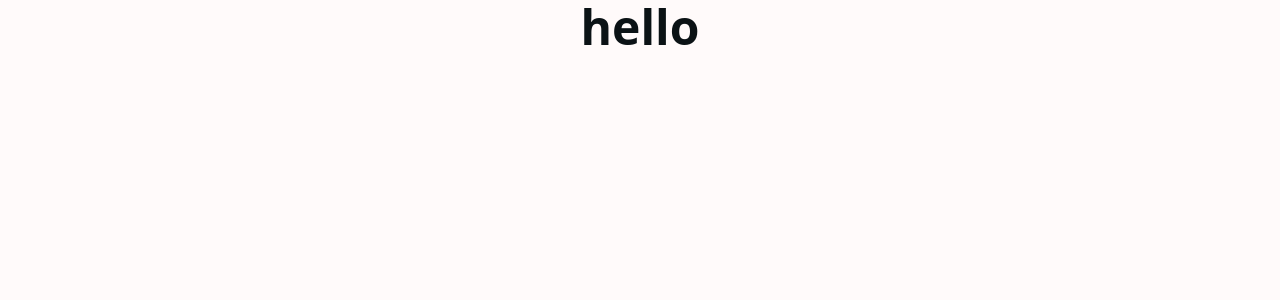
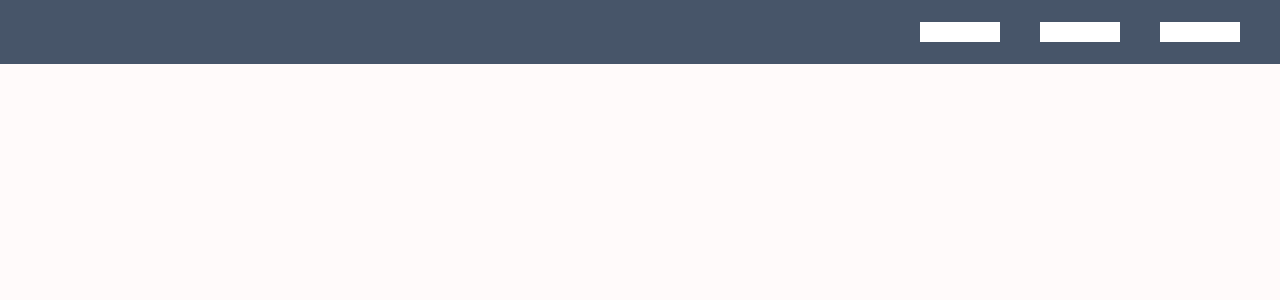
Before and after one commit to AndyKodehode/Portfolio2024, a Next.js app: page / in a window 1280 px wide. Shown: the top 300 px of the page. Built offline with nearby package versions, Linux system fonts and the light colour scheme.

Commit message:
tailwind fix

```diff
--- a/components/navigation/navbar.jsx
+++ b/components/navigation/navbar.jsx
@@ -4,8 +4,24 @@
 export function NavBar(){
 
     return(
-        <div className="w-full h-40 bg-black">
-          <h1>hello</h1>
+        <div className="w-screen h-16 bg-slate-600 flex flex-row items-center justify-end md:pr-7 lg:pr-10 pr-4" >
+          <div className="md:flex flex-row gap-10 hidden" >
+              <div className="w-20 h-5 bg-white ">
+
+              </div>
+
+              <div className="w-20 h-5 bg-white ">
+
+              </div>
+
+              <div className="w-20 h-5 bg-white ">
+
+              </div>
+          </div>
+
+          <div className="block md:hidden lg:hidden w-10 h-10 bg-white ">
+
+          </div>
 
         </div>
     )
--- a/src/app/globals.css
+++ b/src/app/globals.css
@@ -8,18 +8,6 @@
   --kv-black: #0b1215;
   --kv-white: #fffafa;
 
-  /* JOBLOOP COLORS */
-  /* Hovedfarger */
-  --jobloop-primary-green: #77c4b4;
-  --jobloop-primary-orange: #f4a366;
-  --jobloop-primary-grey: #575756;
-  /* Sekundærfarger */
-  --jobloop-secondary-green: #a5fbe9;
-  --jobloop-secondary-orange: #f5b58a;
-  --jobloop-secondary-greentone: #c8fff3;
-  /* Tertiærfarger */
-  --jobloop-tertiary-purple: #412f39;
-  --jobloop-tertiary-green: #1e555c;
 }
 
 body {
--- a/src/app/page.js
+++ b/src/app/page.js
@@ -4,7 +4,7 @@ import "./globals.css";
 
 export default function Home() {
   return (
-    <main className="flex flex-col items-center min-h-screen p-0" >
+    <main className="flex flex-col items-left min-h-screen p-0 w-screen" >
       <NavBar/>
 
     </main>
--- a/tailwind.config.js
+++ b/tailwind.config.js
@@ -2,7 +2,7 @@
 module.exports = {
   content: [
     "./src/pages/**/*.{js,ts,jsx,tsx,mdx}",
-    "./src/components/**/*.{js,ts,jsx,tsx,mdx}",
+    "./components/**/*.{js,ts,jsx,tsx,mdx}",
     "./src/app/**/*.{js,ts,jsx,tsx,mdx}",
   ],
   theme: {
```
